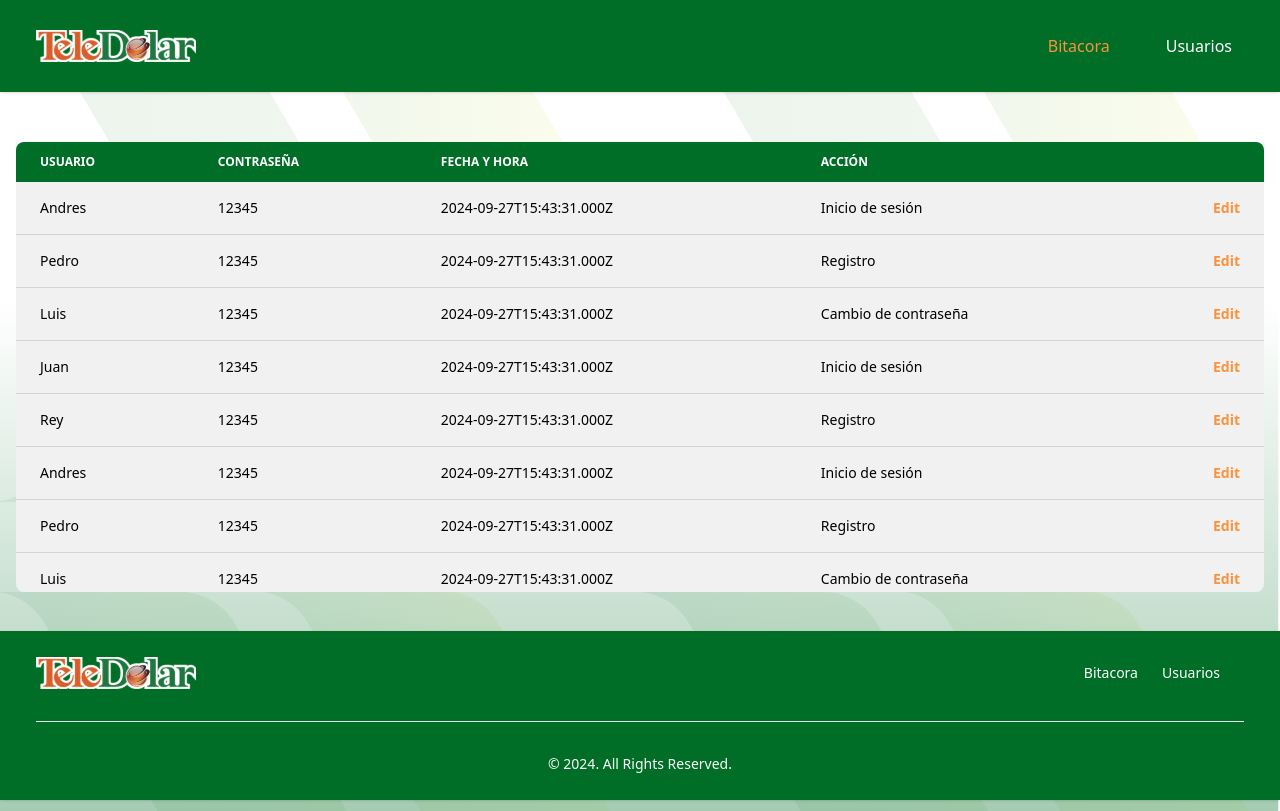
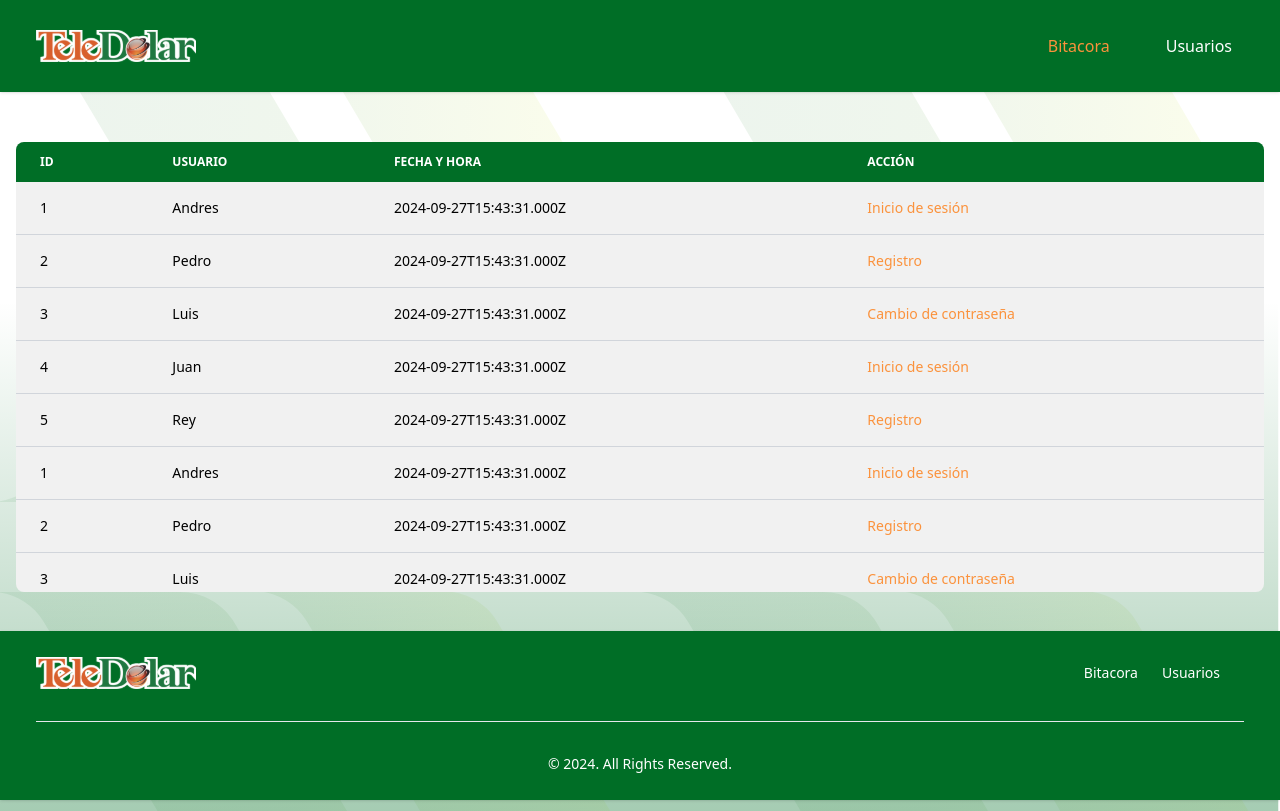
Before and after one commit to ACordoba15/Backoffice, a React (Vite) app: page / in a window 1280 px wide. Built offline with nearby package versions, Linux system fonts and the light colour scheme.

Commit message:
Ajuste en el menú

```diff
--- a/src/components/Menu/Menu.tsx
+++ b/src/components/Menu/Menu.tsx
@@ -5,90 +5,105 @@ import "./Menu.css";
 export const Menu = () => {
     const info: Records[] = [
         {
+            id: 1,
             name: "Andres",
             password: "12345",
             date: new Date().toISOString(),
             action: "Inicio de sesión",
         },
         {
+            id: 2,
             name: "Pedro",
             password: "12345",
             date: new Date().toISOString(),
             action: "Registro",
         },
         {
+            id: 3,
             name: "Luis",
             password: "12345",
             date: new Date().toISOString(),
             action: "Cambio de contraseña",
         },
         {
+            id: 4,
             name: "Juan",
             password: "12345",
             date: new Date().toISOString(),
             action: "Inicio de sesión",
         },
         {
+            id: 5,
             name: "Rey",
             password: "12345",
             date: new Date().toISOString(),
             action: "Registro",
         },
         {
+            id: 1,
             name: "Andres",
             password: "12345",
             date: new Date().toISOString(),
             action: "Inicio de sesión",
         },
         {
+            id: 2,
             name: "Pedro",
             password: "12345",
             date: new Date().toISOString(),
             action: "Registro",
         },
         {
+            id: 3,
             name: "Luis",
             password: "12345",
             date: new Date().toISOString(),
             action: "Cambio de contraseña",
         },
         {
+            id: 4,
             name: "Juan",
             password: "12345",
             date: new Date().toISOString(),
             action: "Inicio de sesión",
         },
         {
+            id: 5,
             name: "Rey",
             password: "12345",
             date: new Date().toISOString(),
             action: "Registro",
         },
         {
+            id: 1,
             name: "Andres",
             password: "12345",
             date: new Date().toISOString(),
             action: "Inicio de sesión",
         },
         {
+            id: 2,
             name: "Pedro",
             password: "12345",
             date: new Date().toISOString(),
             action: "Registro",
         },
         {
+            id: 3,
             name: "Luis",
             password: "12345",
             date: new Date().toISOString(),
             action: "Cambio de contraseña",
         },
         {
+            id: 4,
             name: "Juan",
             password: "12345",
             date: new Date().toISOString(),
             action: "Inicio de sesión",
         },
         {
+            id: 5,
             name: "Rey",
             password: "12345",
             date: new Date().toISOString(),
@@ -112,22 +127,19 @@ export const Menu = () => {
     return (
         <div className="relative overflow-x-auto overflow-y-auto rounded-lg m-4 content">
             <table className="w-full mx-auto text-sm text-left rtl:text-right">
-                <thead className="text-xs text-white uppercase bg-color-td">
+                <thead className="text-xs text-white uppercase bg-color-td sticky top-0">
                     <tr>
                         <th scope="col" className="px-6 py-3">
-                            Usuario
+                            ID
                         </th>
                         <th scope="col" className="px-6 py-3">
-                            Contraseña
+                            Usuario
                         </th>
                         <th scope="col" className="px-6 py-3">
                             Fecha y hora
                         </th>
                         <th scope="col" className="px-6 py-3">
                             Acción
-                        </th>
-                        <th scope="col" className="px-6 py-3">
-                            <span className="sr-only">Edit</span>
                         </th>
                     </tr>
                 </thead>
@@ -142,24 +154,16 @@ export const Menu = () => {
                                     scope="row"
                                     className="px-6 py-4 font-medium whitespace-nowrap text-black"
                                 >
-                                    {val.name}
+                                    {val.id}
                                 </th>
                                 <td className="px-6 py-4 font-medium whitespace-nowrap">
-                                    {val.password}
+                                    {val.name}
                                 </td>
                                 <td className="px-6 py-4 font-medium whitespace-nowrap">
                                     {val.date}
                                 </td>
-                                <td className="px-6 py-4 font-medium whitespace-nowrap">
+                                <td className="px-6 py-4 font-medium whitespace-nowrap text-orange-400">
                                     {val.action}
-                                </td>
-                                <td className="px-6 py-4 text-right">
-                                    <a
-                                        href="#"
-                                        className="font-bold text-orange-400 hover:underline"
-                                    >
-                                        Edit
-                                    </a>
                                 </td>
                             </tr>
                         );
```
Also changed, not shown: src/types/Records.ts (+5 -4 lines).
